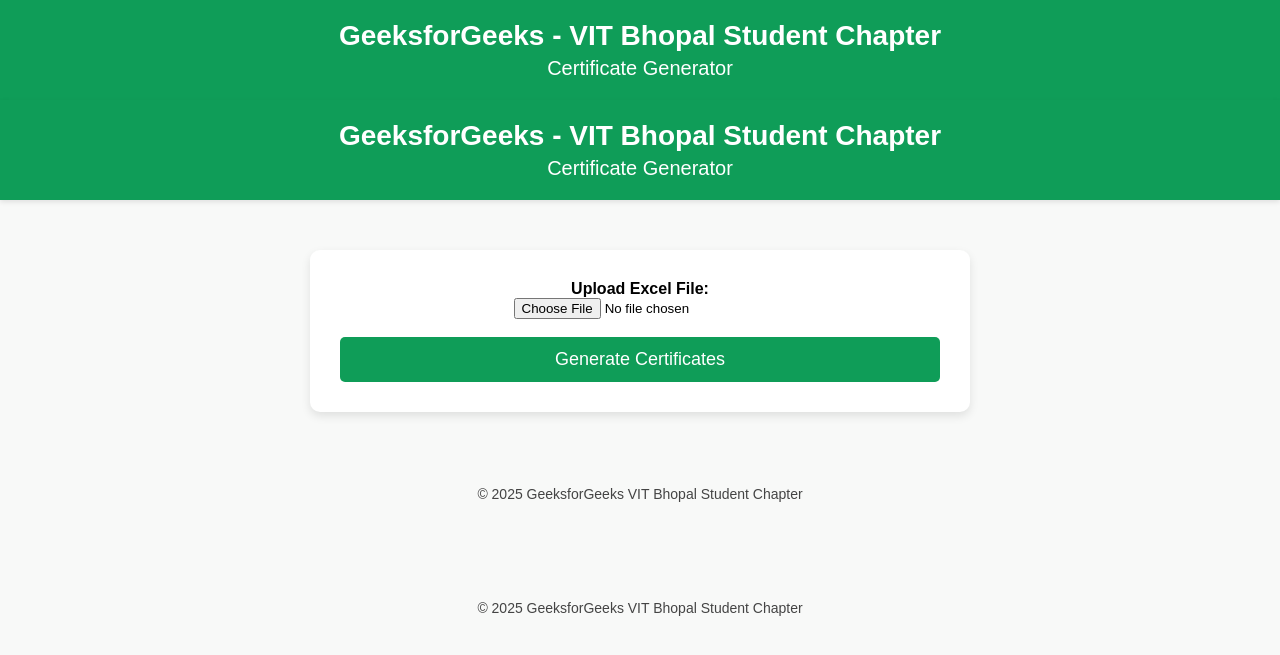
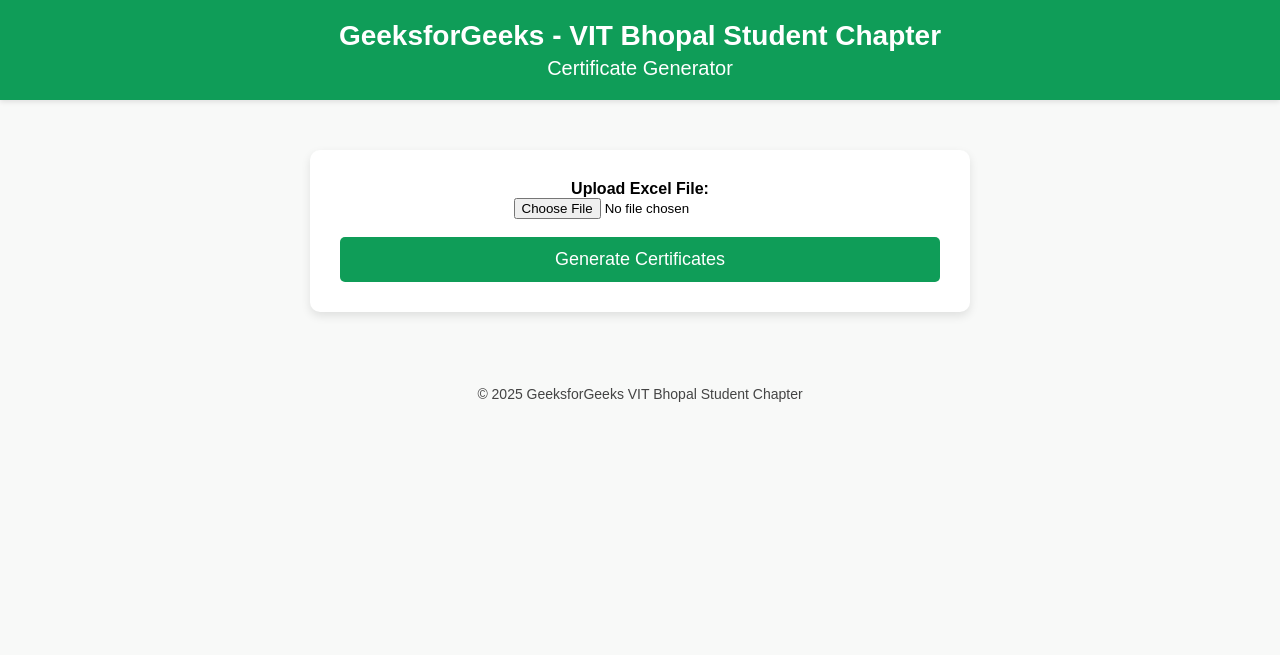
Before and after one commit to Akanksha-Shahi/certificate-generator, a Flask app: page / in a window 1280 px wide. Shown: the top 655 px of the page. Run offline with Flask 3, Linux system fonts and the light colour scheme.

Commit message:
Update index.html

```diff
--- a/templates/index.html
+++ b/templates/index.html
@@ -1,19 +1,4 @@
 <!DOCTYPE html>
-<html lang="en">
-<head>
-  <meta charset="UTF-8">
-  <meta name="viewport" content="width=device-width, initial-scale=1.0">
-  <title>Certificate Generator</title>
-  <link rel="stylesheet" href="{{ url_for('static', filename='style.css') }}">
-</head>
-<body>
-  <!-- Header -->
-  <header class="gfg-header">
-    <h1>GeeksforGeeks - VIT Bhopal Student Chapter</h1>
-    <h2>Certificate Generator</h2>
-  </header>
-
-  <!DOCTYPE html>
 <html lang="en">
 <head>
   <meta charset="UTF-8">
@@ -44,11 +29,3 @@
   </footer>
 </body>
 </html>
-
-
-  <!-- Footer -->
-  <footer>
-    <p>© 2025 GeeksforGeeks VIT Bhopal Student Chapter</p>
-  </footer>
-</body>
-</html>
```
